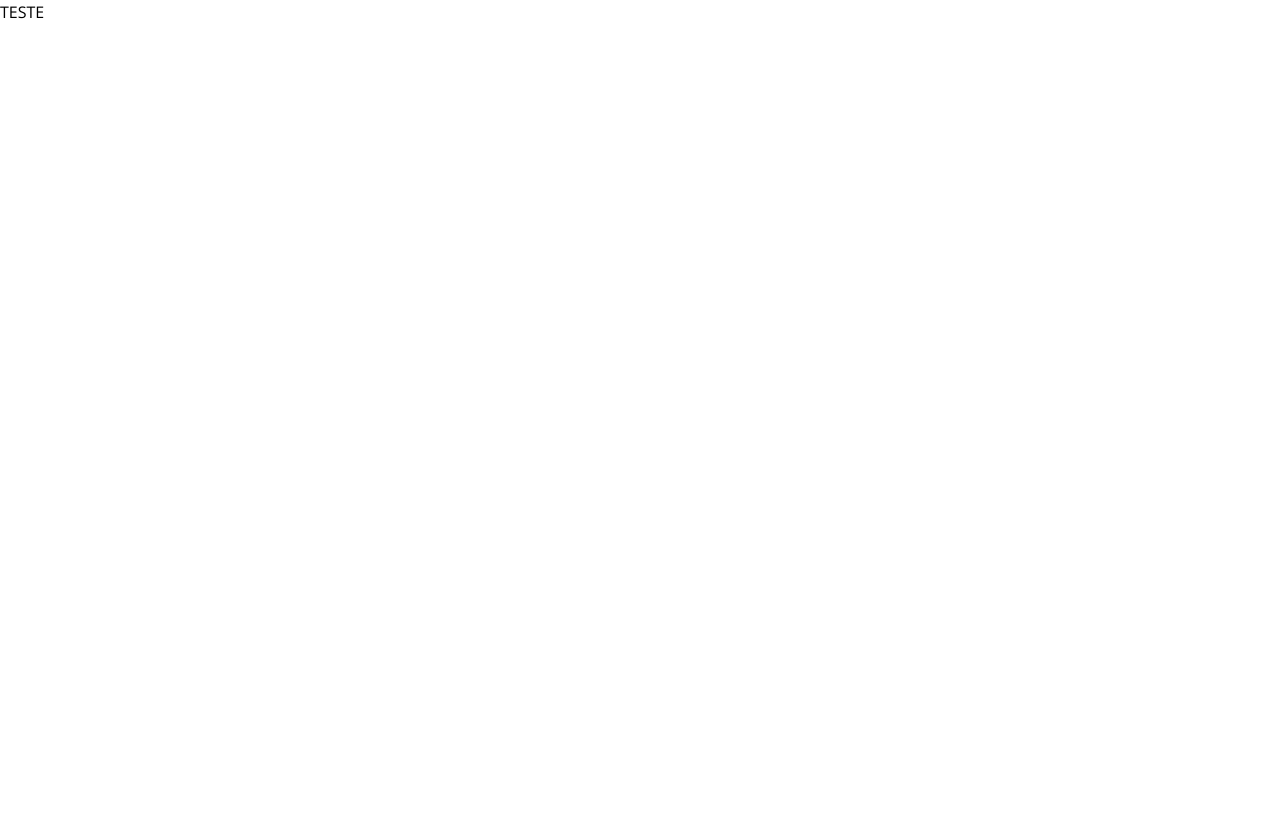
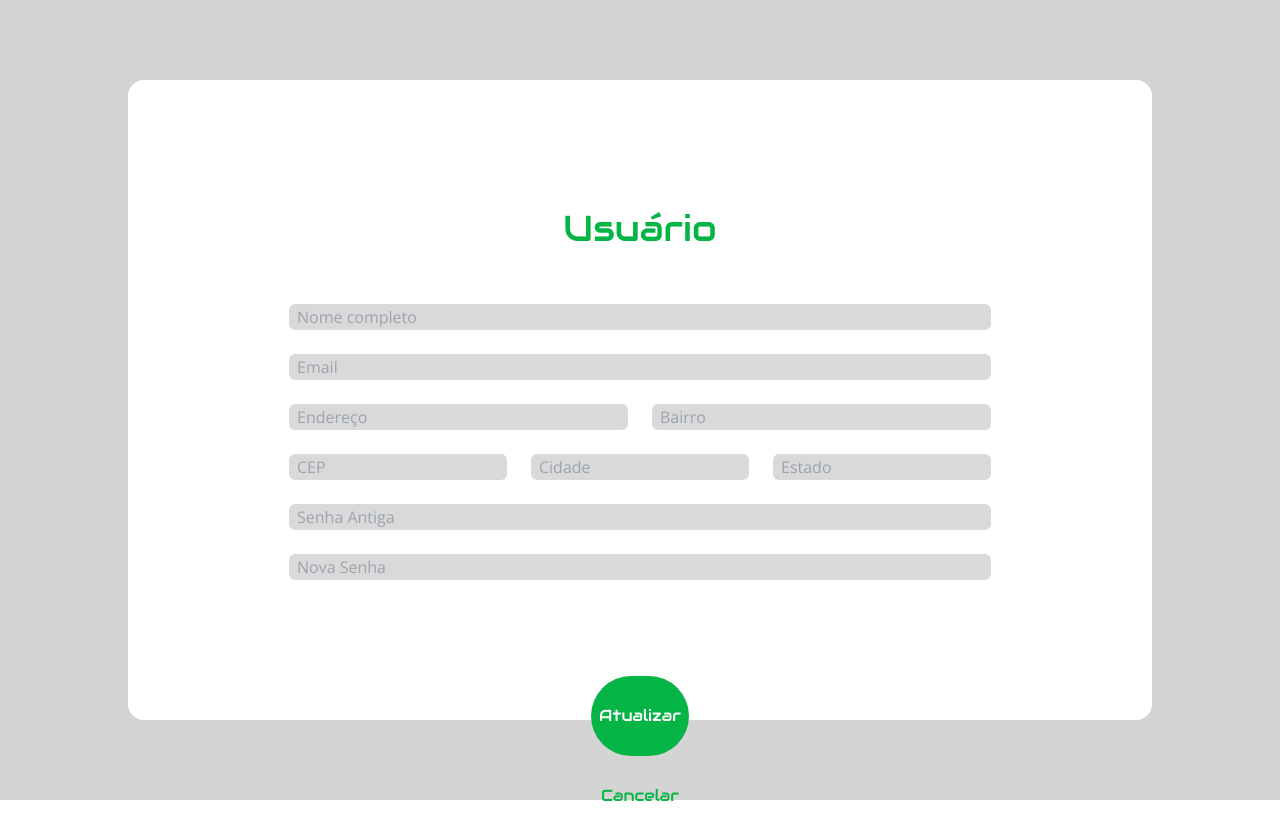
Before and after one commit to alejanicki/tcc-frontend, a Next.js app: page /profile in a window 1280 px wide. Before the commit the page ends 800 px from the top, so only its background shows below. Built offline with nearby package versions, Linux system fonts and the light colour scheme.

Commit message:
tela usuario

```diff
--- a/src/app/profile/page.tsx
+++ b/src/app/profile/page.tsx
@@ -1,7 +1,53 @@
-export default function Profile() {
-    return(
-        <div>
-            <h1>TESTE</h1>
-        </div>
-    )
+"use client";
+import Button from "@/components/button";
+import Input from "@/components/input";
+import Link from "next/link";
+
+export default function Register() {
+    const handleSubmit = (e: { preventDefault: () => void }) => {
+        e.preventDefault();
+        console.log("submit");
+    };
+
+    return (
+        <main className="bg-lightGrey-500">
+            <div className="flex h-screen">
+                <div className="flex flex-col m-auto w-4/5 h-4/5 bg-white rounded-2xl ">
+                    <div className="grid grid-cols-2 px-2 gap-1 w-full justify-around mt-8 md:mt-16 ">
+                    </div>
+                    <form
+                        className="flex flex-col mt-9 text-center mx-auto md:mt-16"
+                        onSubmit={handleSubmit}
+                    >
+                        <h1 className=" text-4xl font-audiowide text-primary-500 ">
+                            Usuário
+                        </h1>
+                        <div className="grid grid-rows-3 gap-6 h-26 mt-14 ml-2 mr-2">
+                            <Input type="text" placeholder="Nome completo" />
+                            <Input type="text" placeholder="Email" />
+                            <div className="grid grid-cols-2 gap-6">
+                                <Input type="text" placeholder="Endereço" />
+                                <Input type="text" placeholder="Bairro" />
+                            </div>
+                            <div className="grid grid-cols-3 gap-6">
+                                <Input type="text" placeholder="CEP " />
+                                <Input type="text" placeholder="Cidade" />
+                                <Input type="text" placeholder="Estado" />
+                            </div>
+                            <Input type="text" placeholder="Senha Antiga" />
+                            <Input type="text" placeholder="Nova Senha" />
+                        </div>
+                        <div className="mt-4 center h-10 md:mt-24 md:h-20">
+                            <Button className ="bg-primary-500 text-white font-audiowide h-full rounded-full p-2"type="submit" >
+                                Atualizar
+                            </Button>
+                            <Button type="submit" color="secondary">
+                                Cancelar
+                            </Button>
+                        </div>
+                    </form>
+                </div>
+            </div>
+        </main>
+    );
 }
```
